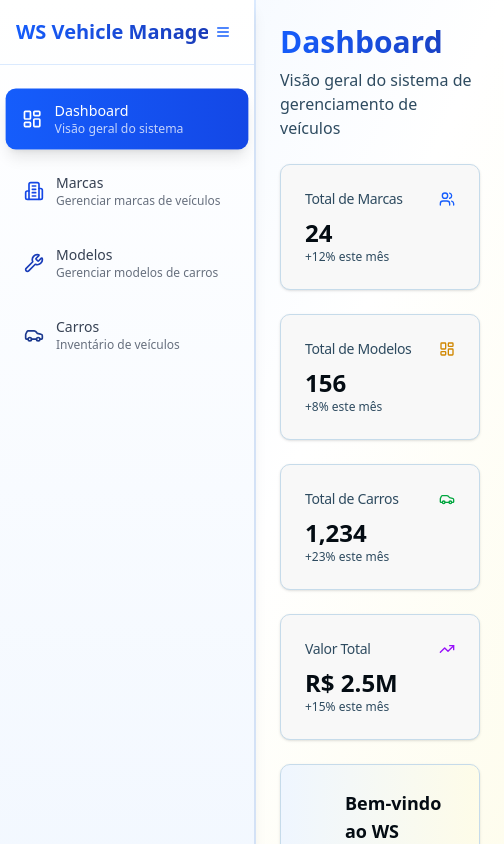
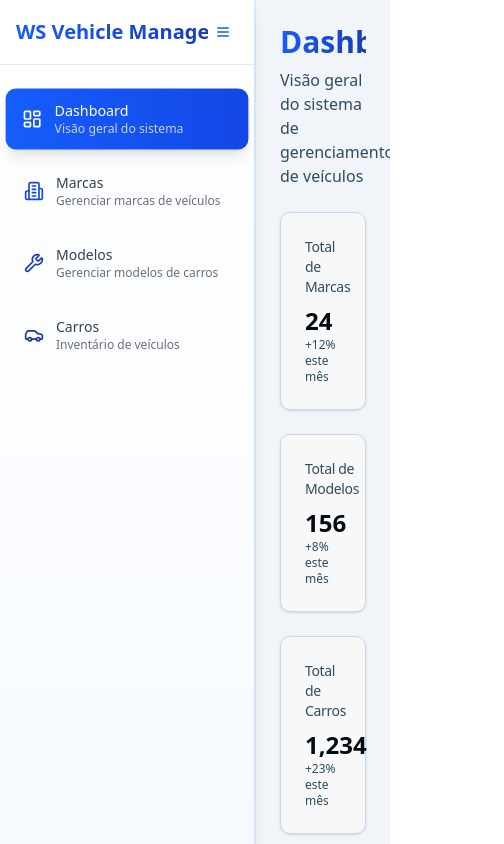
Before and after one commit to andreydantasvf/ws-work-teste-tecnico, a React (Vite) app in the folder frontend-reactjs/: page / in a window 390 px wide. Shown: the top 844 px of the page, 504 px wide, since content can reach past the window. Built offline with nearby package versions, Linux system fonts and the light colour scheme; no server answers.

Commit message:
feat: update layout styles for improved responsiveness and consistency

```diff
--- a/frontend-reactjs/index.html
+++ b/frontend-reactjs/index.html
@@ -11,7 +11,7 @@
 </head>
 
 <body>
-  <div id="root"></div>
+  <div id="root" class="bg-slate-100"></div>
   <script type="module" src="/src/main.tsx"></script>
 </body>
 
--- a/frontend-reactjs/src/App.tsx
+++ b/frontend-reactjs/src/App.tsx
@@ -29,9 +29,9 @@ function App() {
   return (
     <QueryProvider>
       <SidebarProvider defaultOpen={true}>
-        <div className="min-h-screen bg-gradient-to-br from-blue-50 via-white to-yellow-50 dark:from-gray-900 dark:via-gray-800 dark:to-gray-700 flex">
+        <div className="min-h-screen overflow-x-hidden bg-slate-100 flex">
           <AppSidebar currentPage={currentPage} onPageChange={setCurrentPage} />
-          <main className="flex-1 overflow-auto">
+          <main className="flex-1 overflow-auto overflow-x-hidden">
             <AnimatePresence mode="wait">
               <motion.div
                 key={currentPage}
```
